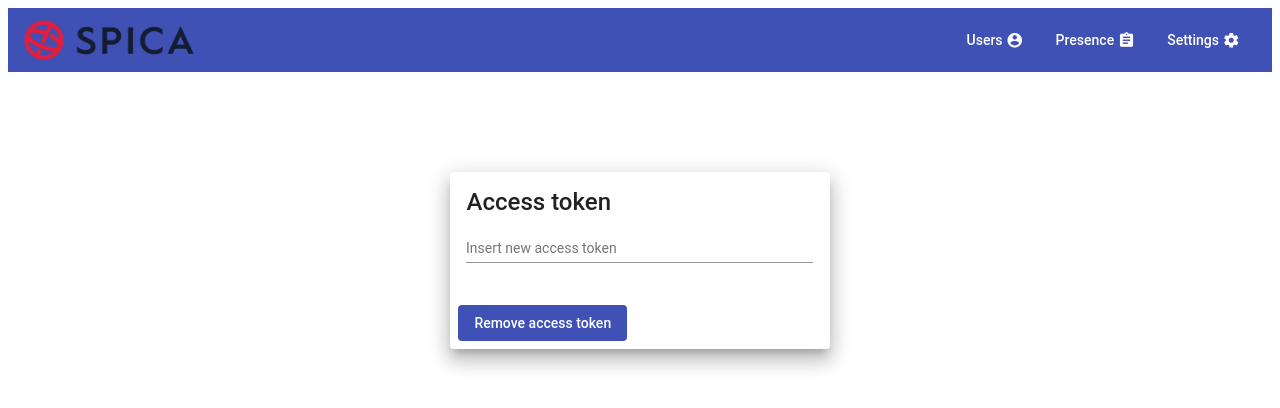
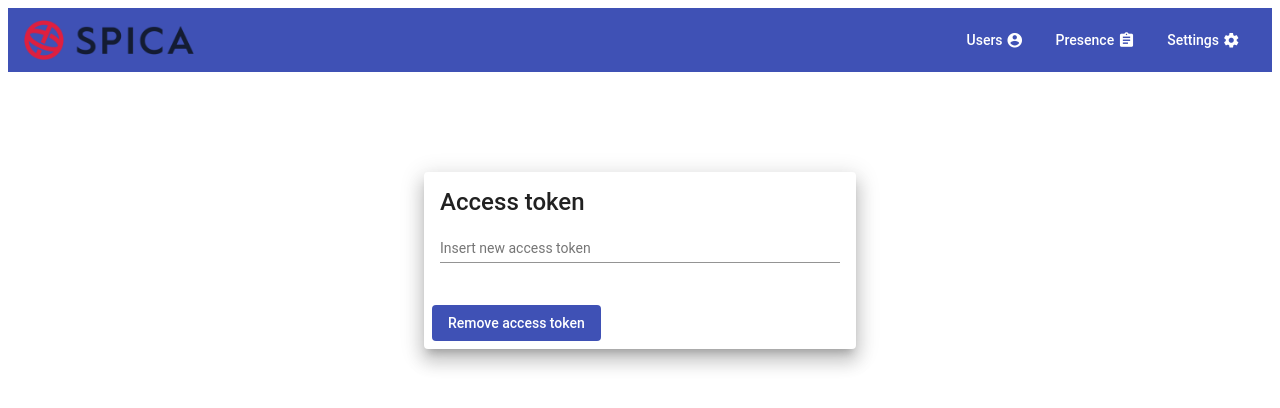
Before and after one commit to PatriQ94/spicaapp, an Angular app: page / in a window 1280 px wide. Shown: the top 408 px of the page. Built offline with nearby package versions, Linux system fonts and the light colour scheme.

Commit message:
Fixed width of the card

```diff
--- a/src/app/modules/settings/settings.component.css
+++ b/src/app/modules/settings/settings.component.css
@@ -1,3 +1,8 @@
 .example-card {
     margin-top: 100px;
-  }
+}
+
+.mat-card {
+  width: 400px;
+  min-width: 200px;
+}
--- a/src/app/modules/settings/settings.component.html
+++ b/src/app/modules/settings/settings.component.html
@@ -1,5 +1,5 @@
 <div class="example-card" fxLayoutAlign="center center" fxFlexFill>
-    <mat-card fxFlex="30" class="mat-elevation-z12">
+    <mat-card class="mat-elevation-z12">
         <mat-card-title>Access token</mat-card-title>
         <mat-card-content>
             <form fxLayoutAlign="stretch" fxLayout="column">
```
